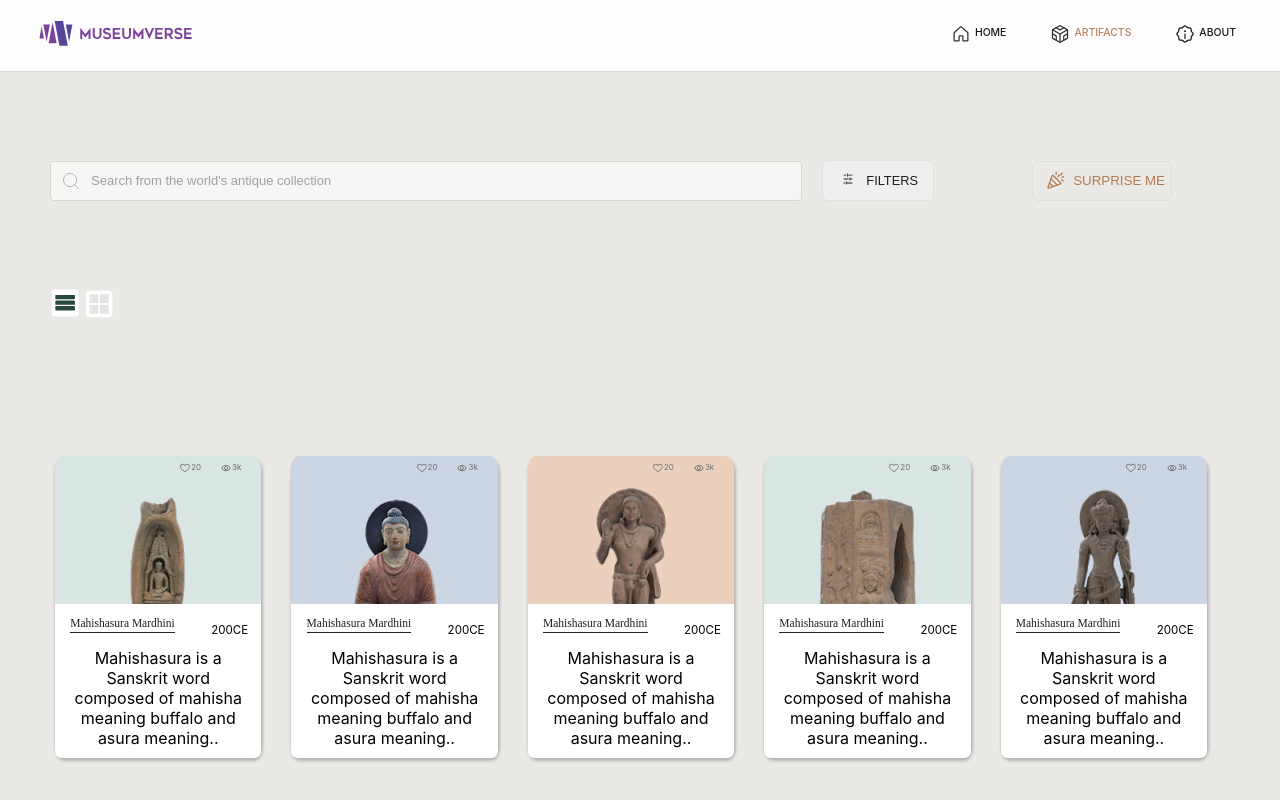
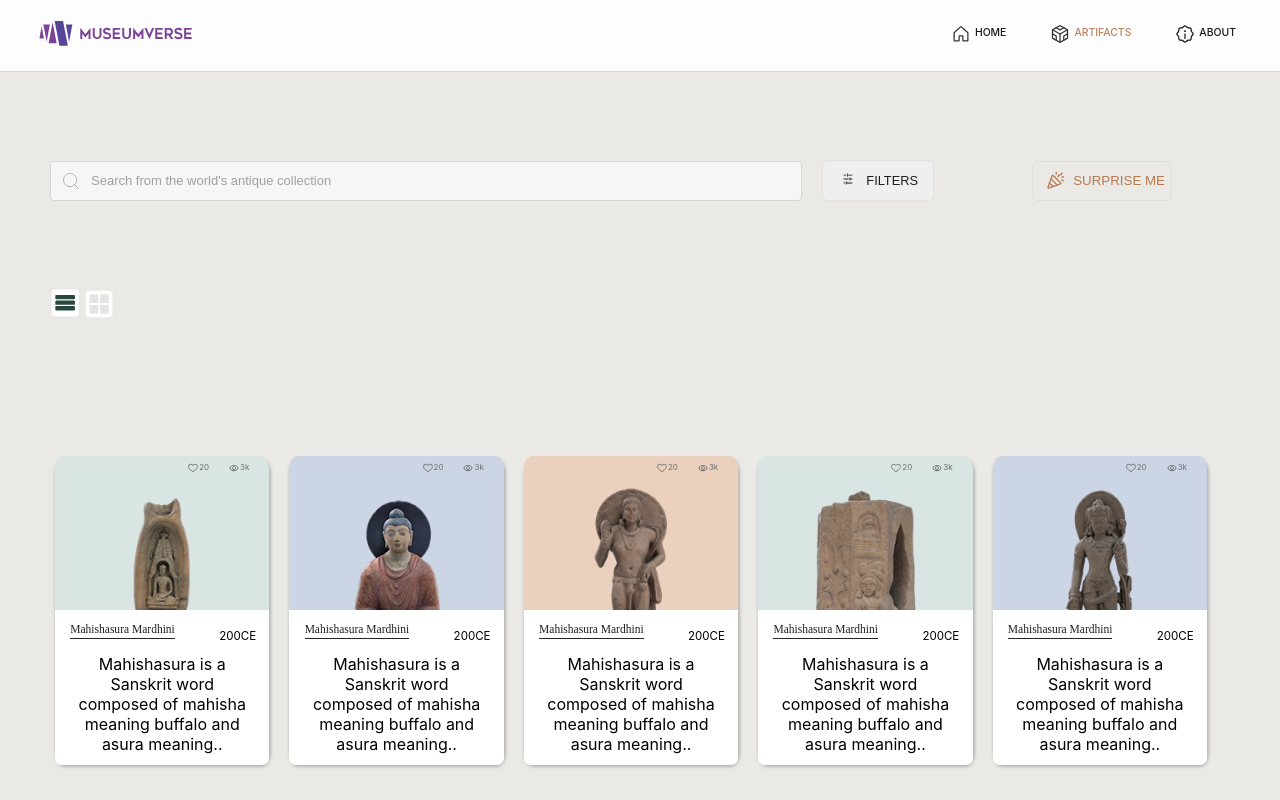
Before and after one commit to sivamani26/Assignment_test, a React (Create React App) app: page / in a window 1280 px wide. Shown: the top 800 px of the page. Built offline with nearby package versions, Linux system fonts and the light colour scheme.

Commit message:
gtc updated

```diff
--- a/src/components/cards.css
+++ b/src/components/cards.css
@@ -1,7 +1,7 @@
 .card {
   display: grid;
-  grid-template-columns: repeat(5, 0.59fr);
-  grid-gap: 30px;
+  grid-template-columns: repeat(5, 1fr);
+  grid-gap: 20px;
   grid-row-gap: 30px;
   width: 90%;
   left: 4.3%;
@@ -112,6 +112,7 @@ img {
     grid-template-columns: repeat(4, 1fr);
     bottom: 205px;
     left: 34px;
+    grid-gap: 20px;
     width: 100%;
   }
 
--- a/src/components/main_body.css
+++ b/src/components/main_body.css
@@ -1,9 +1,6 @@
 .body_container {
   width: 100%;
   min-height: 200vh;
-  display: flex;
-  /* flex-direction: row;
-            align-items: center; */
 }
 
 body {
```
